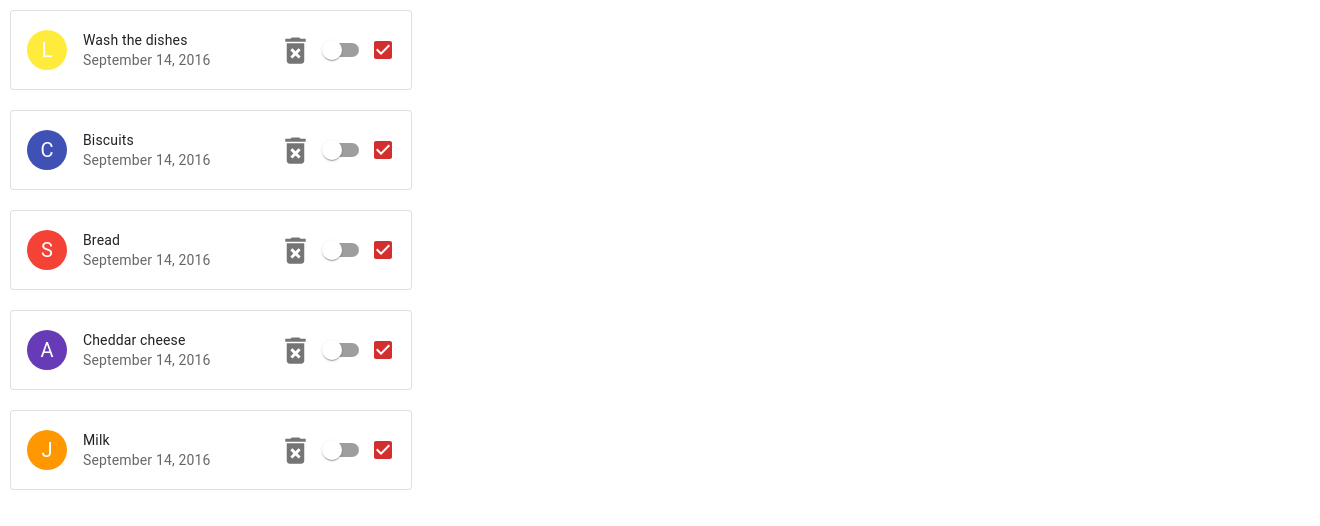
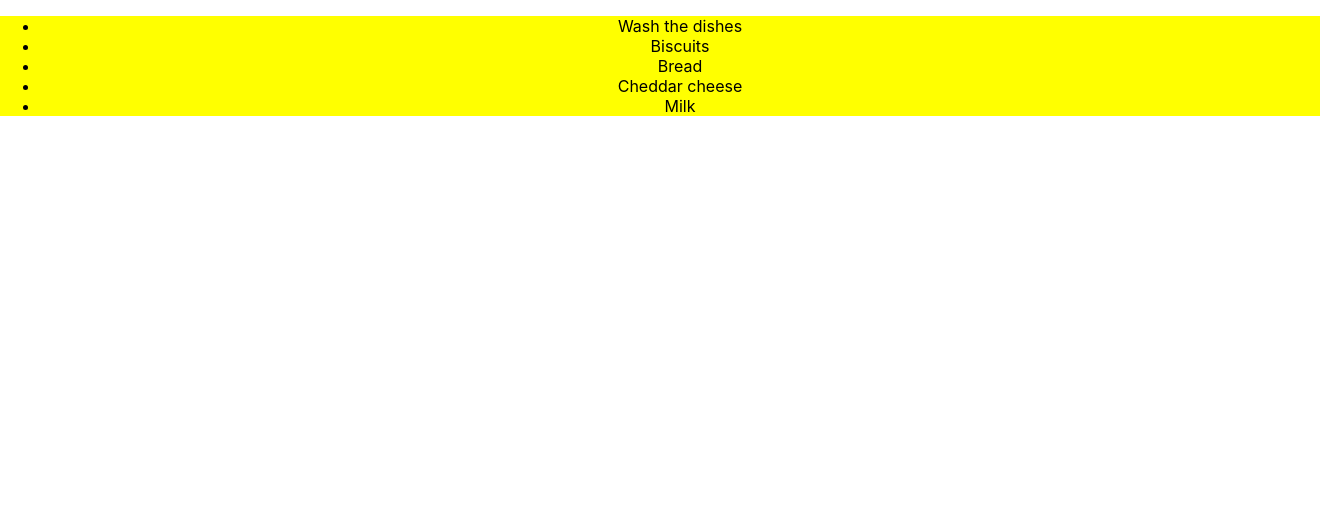
Before and after one commit to PauVelasco77/ToDoList-redux, a React (Create React App) app: page / in a window 1280 px wide. Shown: the top 526 px of the page, 1320 px wide, since content can reach past the window. Built offline with nearby package versions, Linux system fonts and the light colour scheme.

Commit message:
added basic drag

```diff
--- a/package.json
+++ b/package.json
@@ -16,6 +16,7 @@
     "faker": "^6.6.6",
     "fishery": "^2.2.2",
     "react": "^17.0.2",
+    "react-beautiful-dnd": "^13.1.0",
     "react-dom": "^17.0.2",
     "react-redux": "^7.2.8",
     "react-router-dom": "^6.3.0",
--- a/src/components/Task/Task.js
+++ b/src/components/Task/Task.js
@@ -8,7 +8,7 @@ import {
 import Check from "../Check/Check";
 import Trash from "../Trash/Trash";
 
-const CardContainer = styled.div`
+const CardContainer = styled.li`
   list-style: none;
   padding: 10px;
 `;
--- a/src/components/TaskList/TaskList.js
+++ b/src/components/TaskList/TaskList.js
@@ -3,6 +3,14 @@ import { useSelector, useDispatch } from "react-redux";
 import { useEffect } from "react";
 import { loadTasksAction } from "../../redux/actions/actionsCreators";
 import taskListData from "../../data/taskListData";
+import { DragDropContext, Droppable, Draggable } from "react-beautiful-dnd";
+import styled from "styled-components";
+
+const Listul = styled.ul`
+  height: 100%;
+  width: 100%;
+  background-color: yellow;
+`;
 
 const TaskList = () => {
   const dispatch = useDispatch();
@@ -14,9 +22,32 @@ const TaskList = () => {
 
   return (
     <>
-      {taskList.map((task) => (
-        <Task key={task.id} task={task} />
-      ))}
+      <DragDropContext onDragEnd={(result) => console.log(result)}>
+        <Droppable droppableId="tasks">
+          {(droppableProvided) => (
+            <Listul
+              {...droppableProvided.droppableProps}
+              ref={droppableProvided.innerRef}
+            >
+              {taskList.map((task, index) => (
+                <Draggable key={task.id} draggableId={task.name} index={index}>
+                  {(draggableProvided) => (
+                    <li
+                      // task={task}
+                      {...draggableProvided.draggableProps}
+                      ref={droppableProvided.innerRef}
+                      {...draggableProvided.dragHandleProps}
+                    >
+                      {task.name}
+                    </li>
+                  )}
+                </Draggable>
+              ))}
+              {droppableProvided.placeholder}
+            </Listul>
+          )}
+        </Droppable>
+      </DragDropContext>
     </>
   );
 };
```
Also changed, not shown: 1 other file (tests, documents, lock files or other folders).
